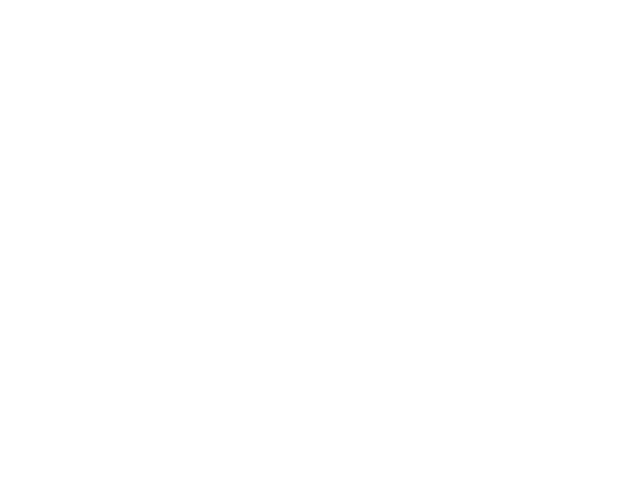
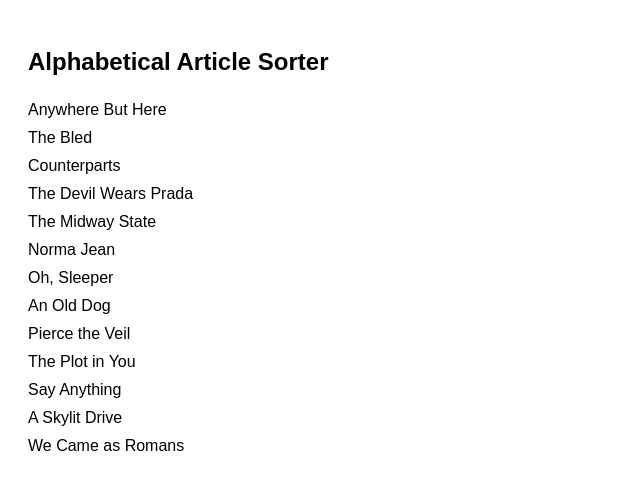
Before and after one commit to acciojob/sorting-articles-Sayan014, a website: page main.html in a window 1280 px wide. Shown: the whole page, without its empty margins (0-640 px from the left). Drawn offline with Linux system fonts and the light colour scheme.

Commit message:
created a submission

```diff
--- a/main.html
+++ b/main.html
@@ -8,6 +8,9 @@
 
 <body>
 	<!-- the entire body must be written by student -->
+	    <h2>Alphabetical Article Sorter</h2>
+
+    <ul id="band"></ul>
     <script type="text/javascript" src="./script.js">
 </script>
 
--- a/script.js
+++ b/script.js
@@ -1 +1,19 @@
 //your JS code here. If required.
+        const bands = [
+            'The Plot in You', 'The Devil Wears Prada', 'Pierce the Veil',
+            'Norma Jean', 'The Bled', 'Say Anything', 'The Midway State',
+            'We Came as Romans', 'Counterparts', 'Oh, Sleeper',
+            'A Skylit Drive', 'Anywhere But Here', 'An Old Dog'
+        ];
+
+        // Function to remove 'a', 'an', 'the' for sorting
+        function strip(article) {
+            return article.replace(/^(a |an |the )/i, '').trim();
+        }
+
+        // Sort by ignoring the above words
+        const sortedBands = bands.sort((a, b) => strip(a).localeCompare(strip(b)));
+
+        // Insert into the UL
+        document.getElementById('band').innerHTML =
+            sortedBands.map(band => `<li>${band}</li>`).join('');
--- a/styles.css
+++ b/styles.css
@@ -1 +1,12 @@
 /*  your css code here. If applicable */
+        body {
+            font-family: Arial, sans-serif;
+            padding: 20px;
+        }
+        ul {
+            list-style: none;
+            padding: 0;
+        }
+        li {
+            padding: 5px 0;
+        }
```
